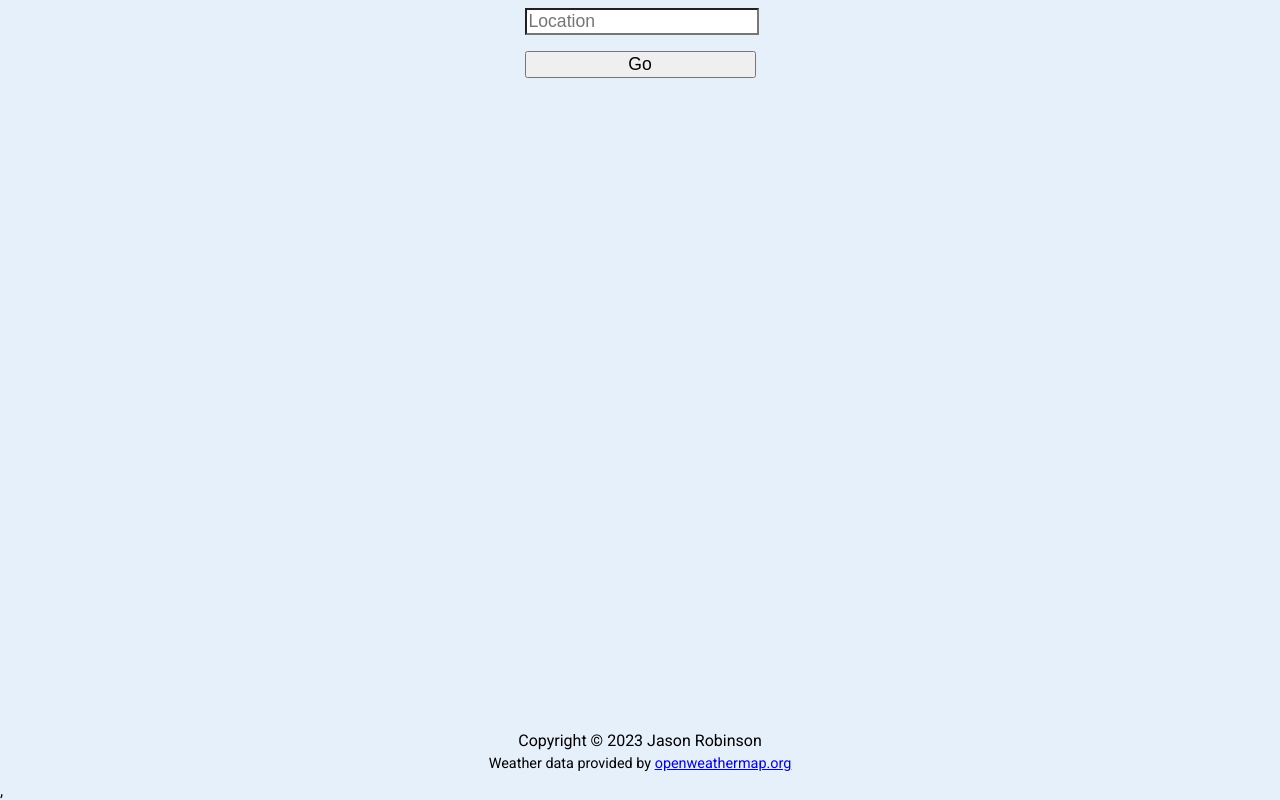
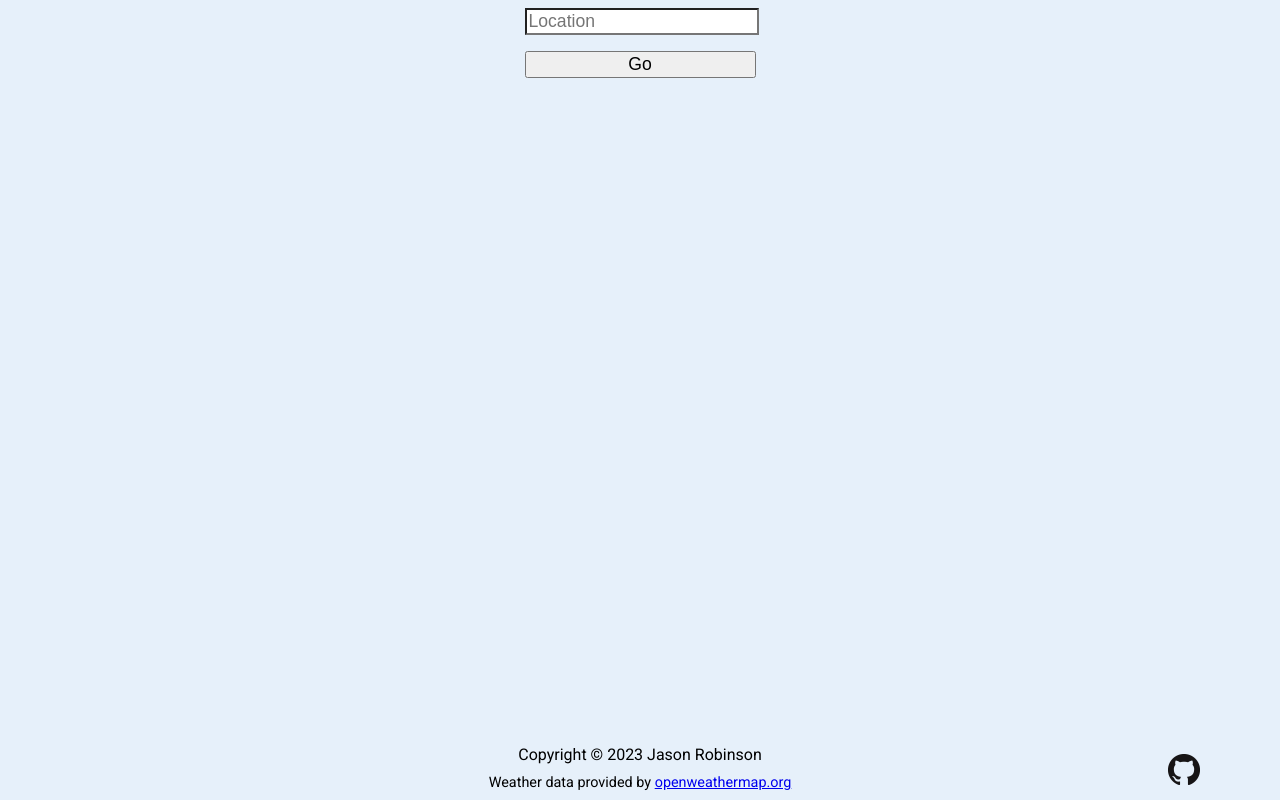
Before and after one commit to jaywebuk/weather, a React (Create React App) app: page / in a window 1280 px wide. Built offline with nearby package versions, Linux system fonts and the light colour scheme.

Commit message:
Code Cleanup

```diff
--- a/src/Daily.jsx
+++ b/src/Daily.jsx
@@ -1,4 +1,3 @@
-/* eslint-disable no-unused-vars */
 import React, { useState, useRef, useCallback, memo, useMemo } from 'react';
 import { DailyPropTypes, DayPropTypes, HiddenDayPropTypes } from './lib/DailyPropTypes';
 import styles from './styles/Daily.module.css';
--- a/src/Footer.jsx
+++ b/src/Footer.jsx
@@ -1,4 +1,5 @@
 import React from 'react';
+import GitHub from './images/GitHub_32.png';
 
 function Footer() {
   const startYear = 2023;
@@ -8,6 +9,16 @@ function Footer() {
   return (
     <footer className="footer">
       <p>Copyright &copy; 2023 {endDate} Jason Robinson</p>
+      <div className="socialMedia">
+        <a
+          href="https://github.com/jaywebuk"
+          aria-label="GitHub Link"
+          target="_blank"
+          rel="noreferrer"
+        >
+          <img src={GitHub} alt="" />
+        </a>
+      </div>
       <p className="provider">
         Weather data provided by{' '}
         <a href="https://openweathermap.org/" target="_blank" rel="noreferrer">
--- a/src/Hourly.jsx
+++ b/src/Hourly.jsx
@@ -1,4 +1,3 @@
-/* eslint-disable no-unused-vars */
 import React, { useState, useRef, useCallback, memo, useMemo } from 'react';
 import { HourlyPropTypes, HourPropTypes, HiddenHourPropTypes } from './lib/HourlyPropTypes';
 import styles from './styles/Hourly.module.css';
@@ -10,9 +9,6 @@ import {
   getCardinals,
   getWind,
   getDay,
-  smoothScrollIntoView,
-  hideHiddenElement,
-  showHiddenElement,
   handleClick,
 } from './lib/functions';
 import wind from './images/wind.png';
--- a/src/index.css
+++ b/src/index.css
@@ -16,16 +16,19 @@ body {
 }
 
 #root {
-  height: 100%;
+  max-width: 1150px;
   display: flex;
   flex-direction: column;
+  margin: 0 auto;
 }
 
 .App {
   text-align: center;
   height: 100%;
+  min-height: 100vh;
   display: grid;
-  grid-template-rows: 1fr 55px;
+  grid-template-rows: 1fr auto;
+
 }
 
 input,
@@ -67,7 +70,10 @@ form {
 
 .footer {
   grid-row: 2/3;
-  height: 100%;
+  height: 60px;
+  display: flex;
+  flex-direction: column;
+  position: relative;
 
   & p {
     margin: 5px;
@@ -76,6 +82,12 @@ form {
       font-size: 0.9rem;
     }
   }
+
+  .socialMedia {
+    position: absolute;
+    right: 15px;
+    bottom: 10px;
+  }
 }
 
 .multipleForm {
--- a/src/index.jsx
+++ b/src/index.jsx
@@ -6,6 +6,6 @@ import App from './App';
 const root = ReactDOM.createRoot(document.getElementById('root'));
 root.render(
   <StrictMode>
-    <App />,
+    <App />
   </StrictMode>,
 );
```
Also changed, not shown: server_test.js (+6 -7 lines), src/images/GitHub_32.png (added).
